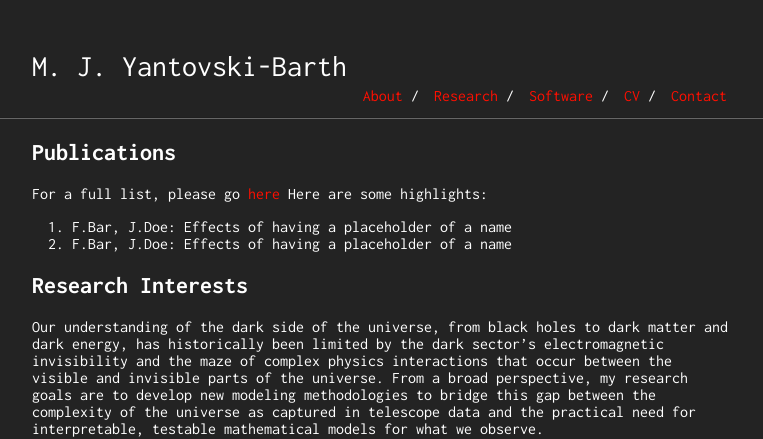
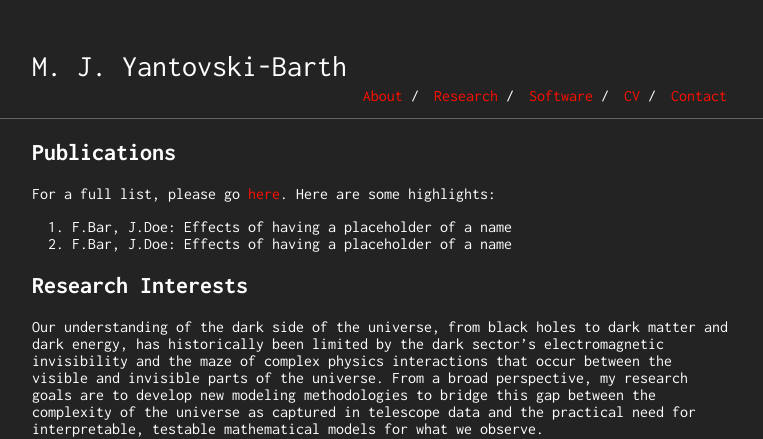
Before and after one commit to mjyb16/mjyb16.github.io, a Jekyll site: the page built from research.md, in a window 1280 px wide. Shown: the top 439 px of the page, without its empty margins (258-1021 px from the left). Built offline with Jekyll 4.4.1, drawn with Linux system fonts in a browser that asks for light colours; our own code applies the rules of GitHub Pages for plain Markdown files.

```diff
--- a/research.md
+++ b/research.md
@@ -1,6 +1,6 @@
 ## Publications
 
-For a full list, please go [here](https://ui.adsabs.harvard.edu/search/q=author%3A%22Yantovski-Barth%2C%20M.%20J.%22&sort=date%20desc%2C%20bibcode%20desc&p_=0)
+For a full list, please go [here](https://ui.adsabs.harvard.edu/search/q=author%3A%22Yantovski-Barth%2C%20M.%20J.%22&sort=date%20desc%2C%20bibcode%20desc&p_=0).
 Here are some highlights:
 
 1. F.Bar, J.Doe: Effects of having a placeholder of a name
```
